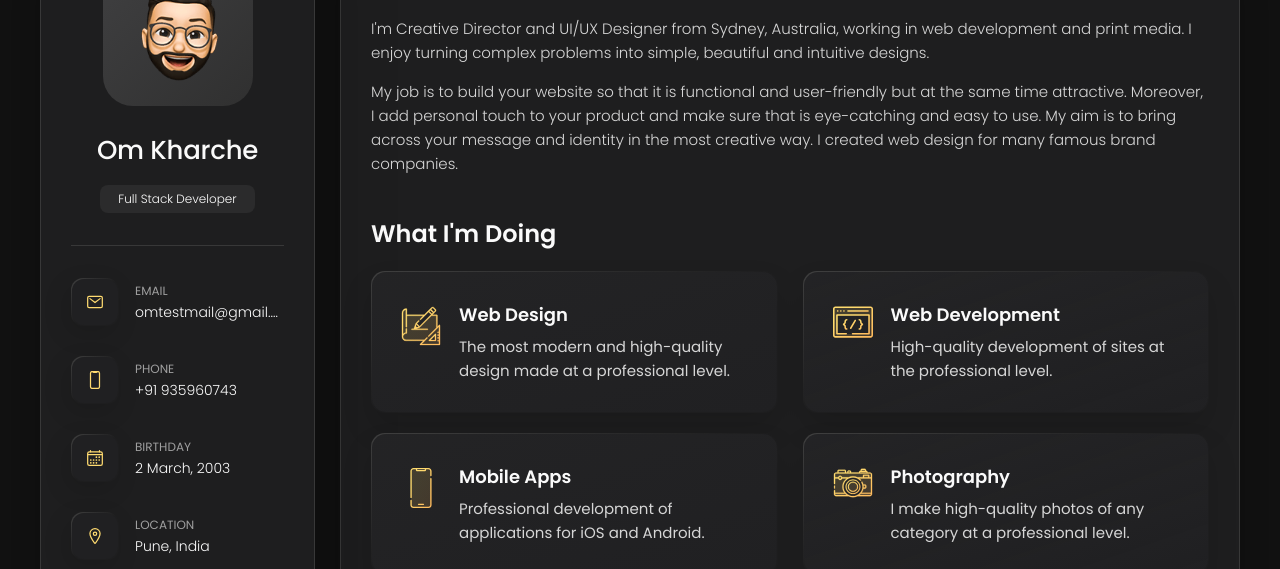
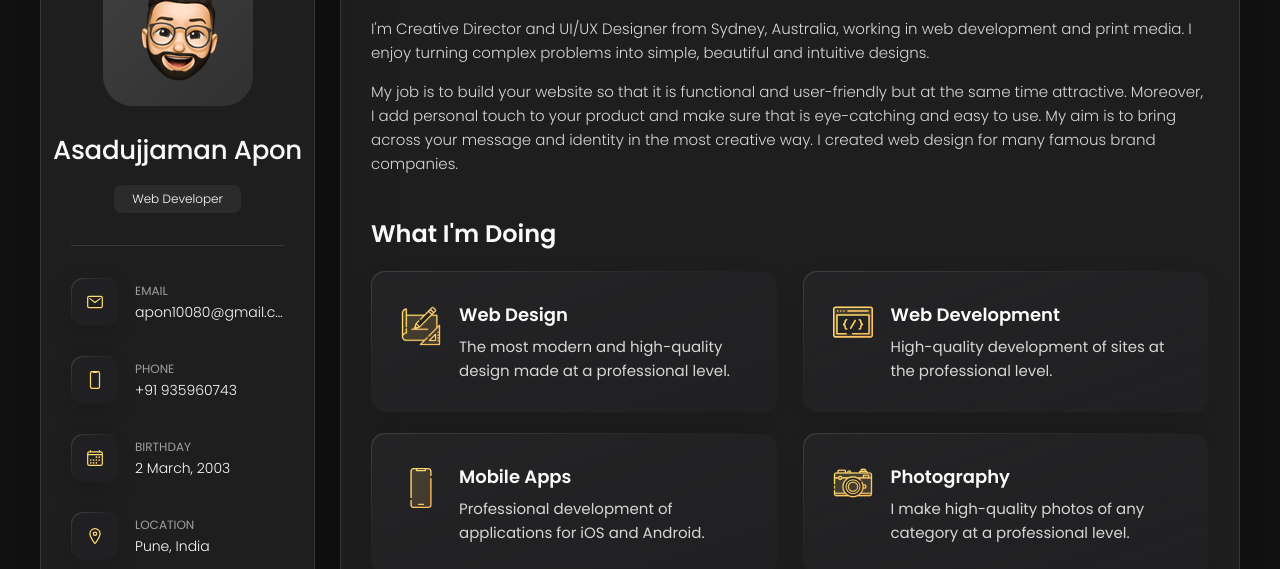
Before and after one commit to aponexe69/new, a plain HTML site: page index.html in a window 1280 px wide. Shown: the part 162-731 px from the top of the page. Drawn offline with nearby package versions, Linux system fonts and the light colour scheme.

Commit message:
Update index.html

```diff
--- a/index.html
+++ b/index.html
@@ -42,13 +42,13 @@
       <div class="sidebar-info">
 
         <figure class="avatar-box">
-          <img src="./assets/images/my-avatar.png" alt="Om Kharche" width="80">
+          <img src="./assets/images/my-avatar.png" alt="Asadujjaman Apon" width="80">
         </figure>
 
         <div class="info-content">
-          <h1 class="name" title="Om Kharche">Om Kharche</h1>
+          <h1 class="name" title="Asadujjaman Apon">Asadujjaman Apon</h1>
 
-          <p class="title">Full Stack Developer</p>
+          <p class="title">Web Developer</p>
         </div>
 
         <button class="info_more-btn" data-sidebar-btn>
@@ -74,7 +74,7 @@
             <div class="contact-info">
               <p class="contact-title">Email</p>
 
-              <a href="mailto:omtestmail@gmail.com" class="contact-link">omtestmail@gmail.com</a>
+              <a href="mailto:apon10080@gmail.com" class="contact-link">apon10080@gmail.com</a>
             </div>
 
           </li>
```
